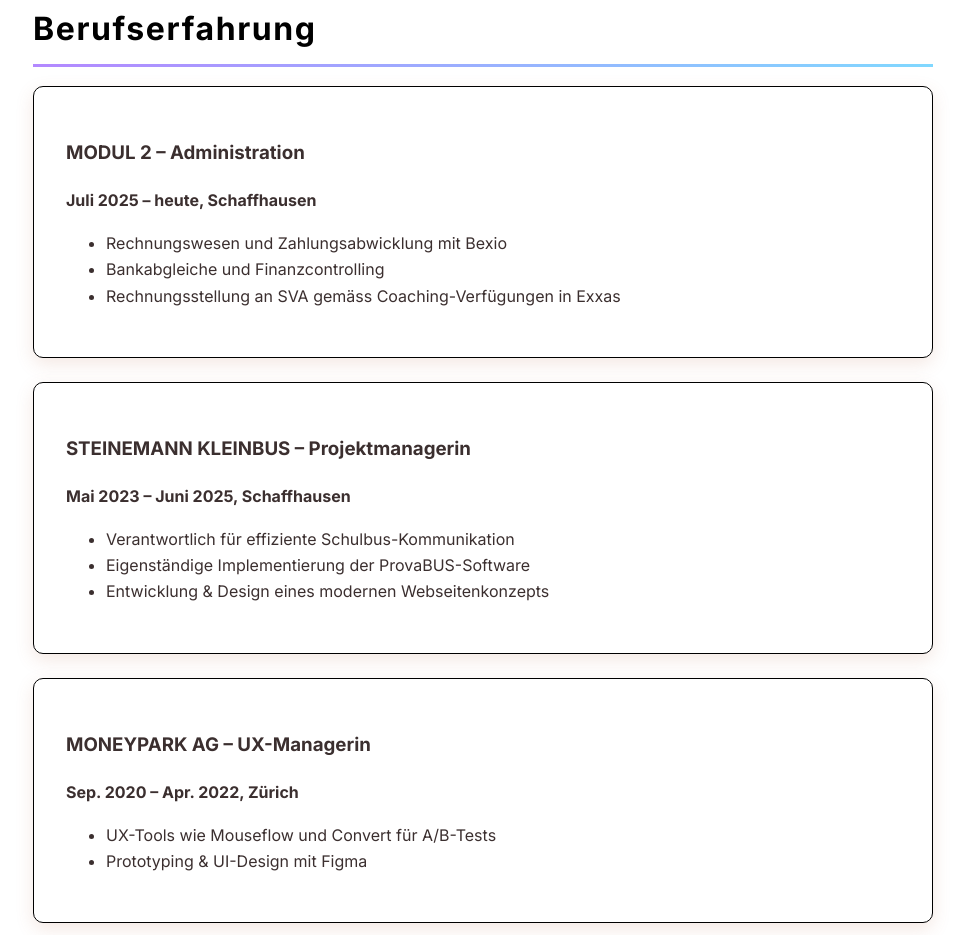
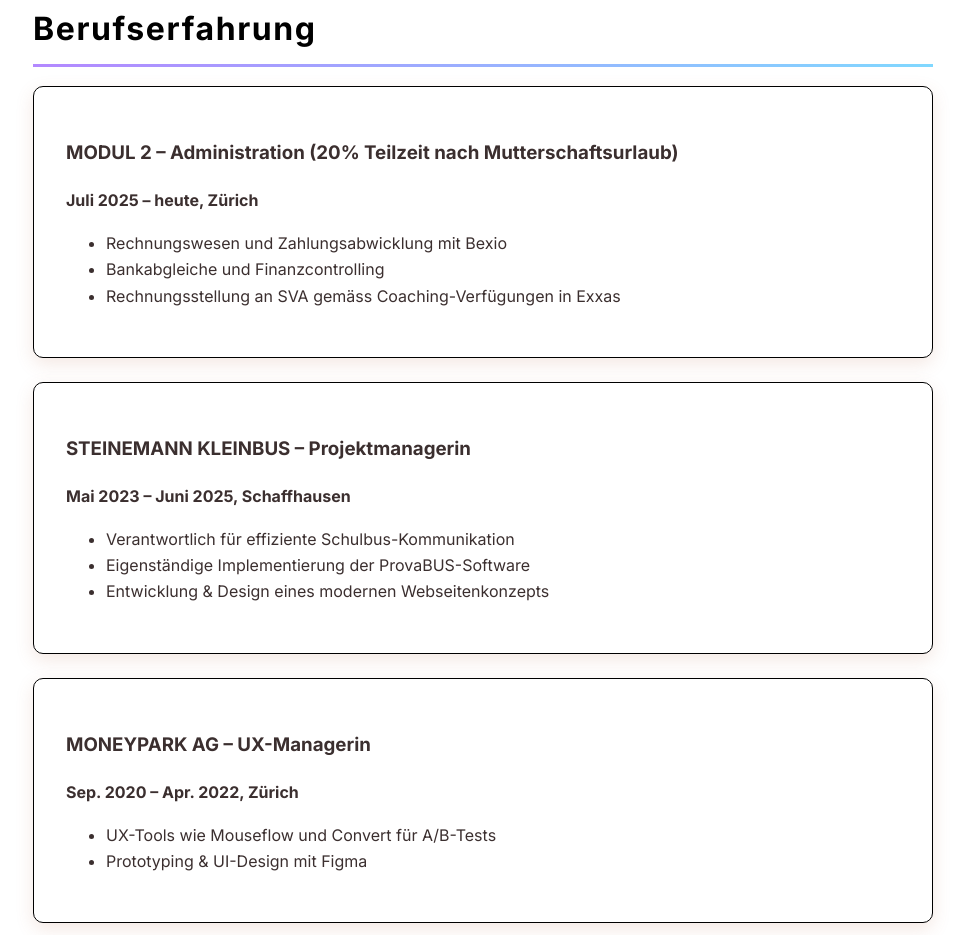
Before and after one commit to alineoury/glitch, a plain HTML site: page index.html in a window 1280 px wide. Shown: the part 964-1899 px from the top of the page, without its empty margins (157-1122 px from the left). Drawn offline with Linux system fonts and the light colour scheme.

Commit message:
Update index.html

```diff
--- a/index.html
+++ b/index.html
@@ -33,8 +33,8 @@
       <h2>Berufserfahrung</h2>
 
       <div class="job">
-        <h3>MODUL 2 – Administration</h3>
-        <p><strong>Juli 2025 – heute, Schaffhausen</strong></p>
+        <h3>MODUL 2 – Administration (20% Teilzeit nach Mutterschaftsurlaub)</h3>
+        <p><strong>Juli 2025 – heute, Zürich</strong></p>
         <ul>
           <li>Rechnungswesen und Zahlungsabwicklung mit Bexio</li>
           <li>Bankabgleiche und Finanzcontrolling</li>
```
